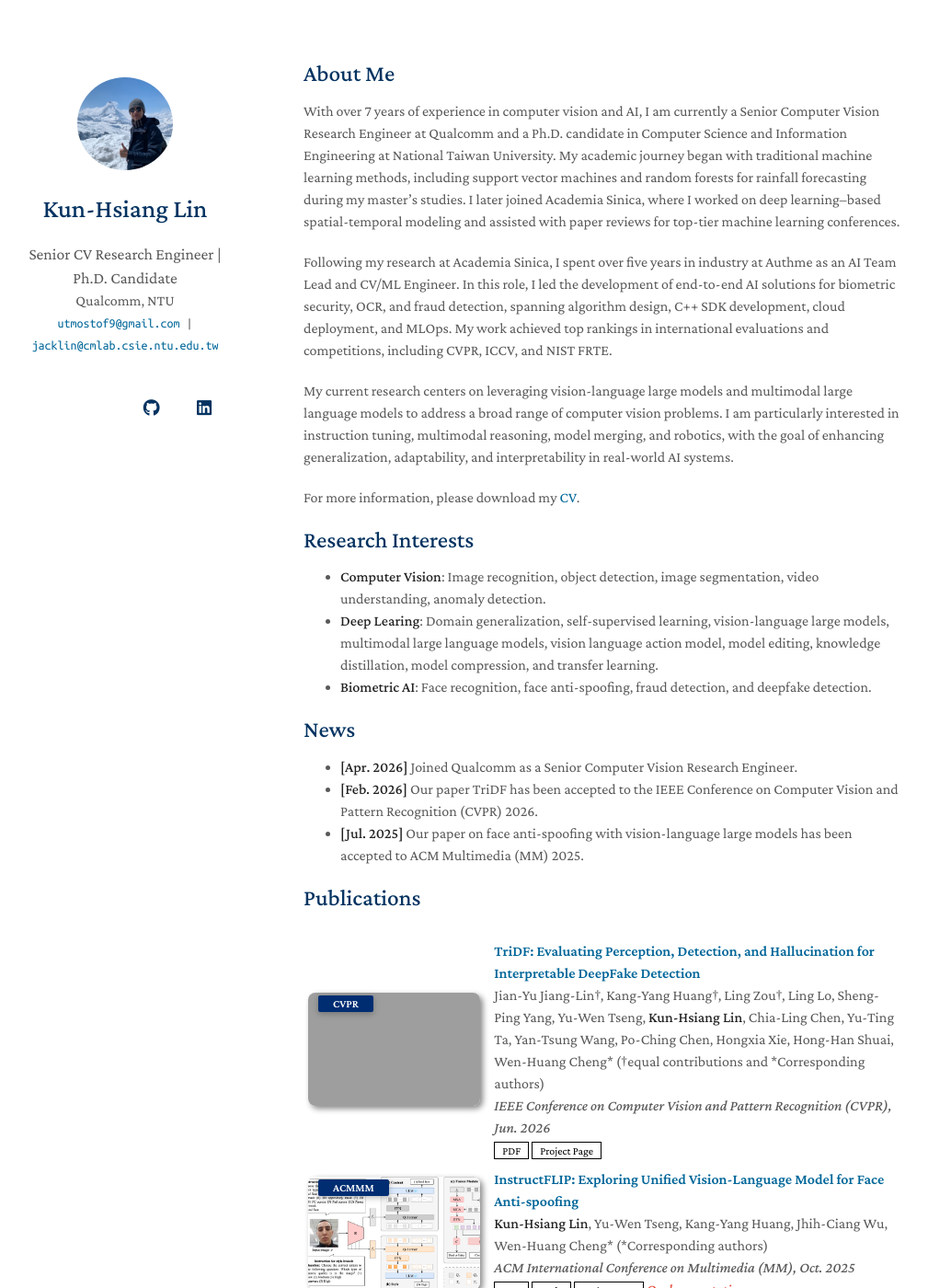
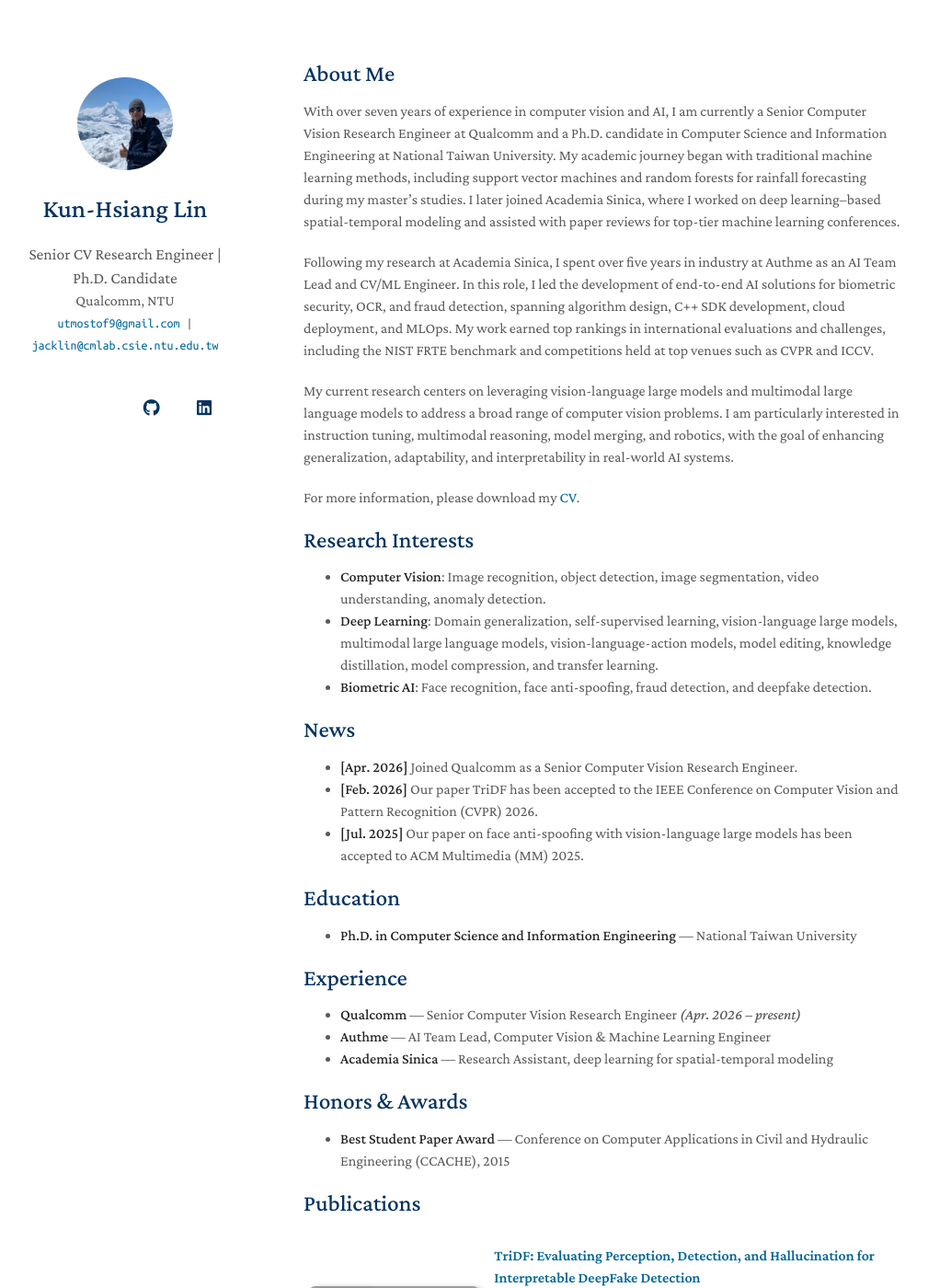
Before and after one commit to kunkunlin1221/kunkunlin1221.github.io, a Jekyll site: the page built from index.md, in a window 1280 px wide and 1400 px high. Shown: the whole window at 92% size, without its empty margins (140-1149 px from the left). Built offline with Jekyll 4.4.1, drawn with Linux system fonts in a browser that asks for light colours; a style sheet for code colours, icons or effects is not loaded; our own code applies the rules of GitHub Pages for plain Markdown files; some of the changed text lies outside the part shown; grey boxes are pictures that could not be loaded.

Commit message:
[C] Update homepage content and normalize author lists
Add Education / Experience / Honors sections and tighten the About Me
wording in index.md. Standardize author footnotes across
publications/projects (Corresponding author, Equal contribution).
Convert the Capybara/Chameleon project teasers from webp to jpg.

Co-Authored-By: Claude Opus 4.8 (1M context) <noreply@anthropic.com>

```diff
--- a/index.md
+++ b/index.md
@@ -4,9 +4,9 @@ layout: homepage
 
 ## About Me
 
-With over 7 years of experience in computer vision and AI, I am currently a Senior Computer Vision Research Engineer at Qualcomm and a Ph.D. candidate in Computer Science and Information Engineering at National Taiwan University. My academic journey began with traditional machine learning methods, including support vector machines and random forests for rainfall forecasting during my master’s studies. I later joined Academia Sinica, where I worked on deep learning–based spatial-temporal modeling and assisted with paper reviews for top-tier machine learning conferences.
+With over seven years of experience in computer vision and AI, I am currently a Senior Computer Vision Research Engineer at Qualcomm and a Ph.D. candidate in Computer Science and Information Engineering at National Taiwan University. My academic journey began with traditional machine learning methods, including support vector machines and random forests for rainfall forecasting during my master’s studies. I later joined Academia Sinica, where I worked on deep learning–based spatial-temporal modeling and assisted with paper reviews for top-tier machine learning conferences.
 
-Following my research at Academia Sinica, I spent over five years in industry at Authme as an AI Team Lead and CV/ML Engineer. In this role, I led the development of end-to-end AI solutions for biometric security, OCR, and fraud detection, spanning algorithm design, C++ SDK development, cloud deployment, and MLOps. My work achieved top rankings in international evaluations and competitions, including CVPR, ICCV, and NIST FRTE.
+Following my research at Academia Sinica, I spent over five years in industry at Authme as an AI Team Lead and CV/ML Engineer. In this role, I led the development of end-to-end AI solutions for biometric security, OCR, and fraud detection, spanning algorithm design, C++ SDK development, cloud deployment, and MLOps. My work earned top rankings in international evaluations and challenges, including the NIST FRTE benchmark and competitions held at top venues such as CVPR and ICCV.
 
 My current research centers on leveraging vision-language large models and multimodal large language models to address a broad range of computer vision problems. I am particularly interested in instruction tuning, multimodal reasoning, model merging, and robotics, with the goal of enhancing generalization, adaptability, and interpretability in real-world AI systems.
 
@@ -15,7 +15,7 @@ For more information, please download my [CV](./assets/files/Resume.pdf).
 ## Research Interests
 
 - **Computer Vision**: Image recognition, object detection, image segmentation, video understanding, anomaly detection.
-- **Deep Learing**: Domain generalization, self-supervised learning, vision-language large models, multimodal large language models, vision language action model, model editing, knowledge distillation, model compression, and transfer learning.
+- **Deep Learning**: Domain generalization, self-supervised learning, vision-language large models, multimodal large language models, vision-language-action models, model editing, knowledge distillation, model compression, and transfer learning.
 - **Biometric AI**: Face recognition, face anti-spoofing, fraud detection, and deepfake detection.
 
 ## News
@@ -24,6 +24,22 @@ For more information, please download my [CV](./assets/files/Resume.pdf).
 - **[Feb. 2026]** Our paper TriDF has been accepted to the IEEE Conference on Computer Vision and Pattern Recognition (CVPR) 2026.
 - **[Jul. 2025]** Our paper on face anti-spoofing with vision-language large models has been accepted to ACM Multimedia (MM) 2025.
 
+## Education
+
+<!-- TODO(owner): confirm Ph.D. start year, and add your M.S. (degree, major, institution, year). -->
+- **Ph.D. in Computer Science and Information Engineering** — National Taiwan University
+
+## Experience
+
+<!-- TODO(owner): add the date ranges for Authme and Academia Sinica. -->
+- **Qualcomm** — Senior Computer Vision Research Engineer *(Apr. 2026 – present)*
+- **Authme** — AI Team Lead, Computer Vision &amp; Machine Learning Engineer
+- **Academia Sinica** — Research Assistant, deep learning for spatial-temporal modeling
+
+## Honors &amp; Awards
+
+- **Best Student Paper Award** — Conference on Computer Applications in Civil and Hydraulic Engineering (CCACHE), 2015
+
 {% include_relative _includes/publications.md %}
 
 {% include_relative _includes/projects.md %}
```
Also changed, not shown: _data/projects.yml (+7 -7 lines), _data/publications.yml (+7 -7 lines), assets/img/capybara.jpg (added), assets/img/capybara.webp (deleted), assets/img/chameleon.jpg (added), assets/img/chameleon.webp (deleted).
